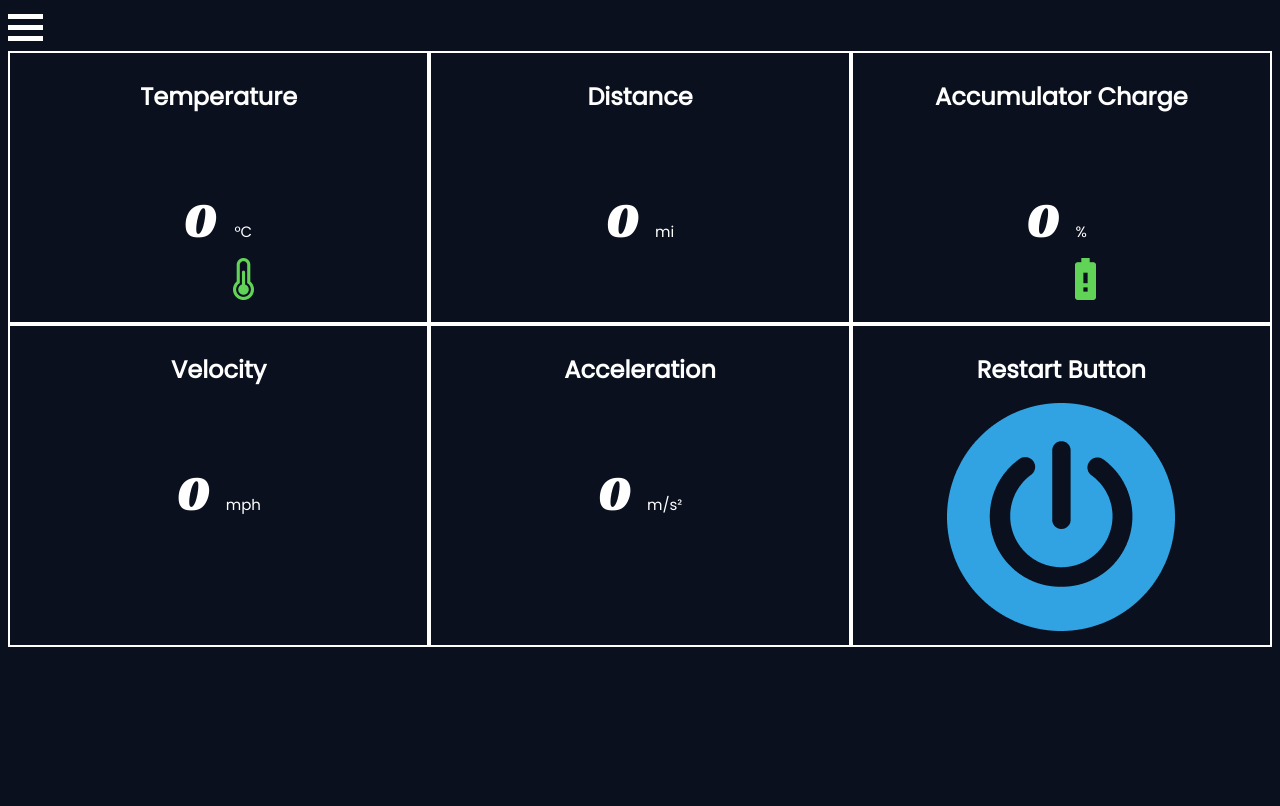
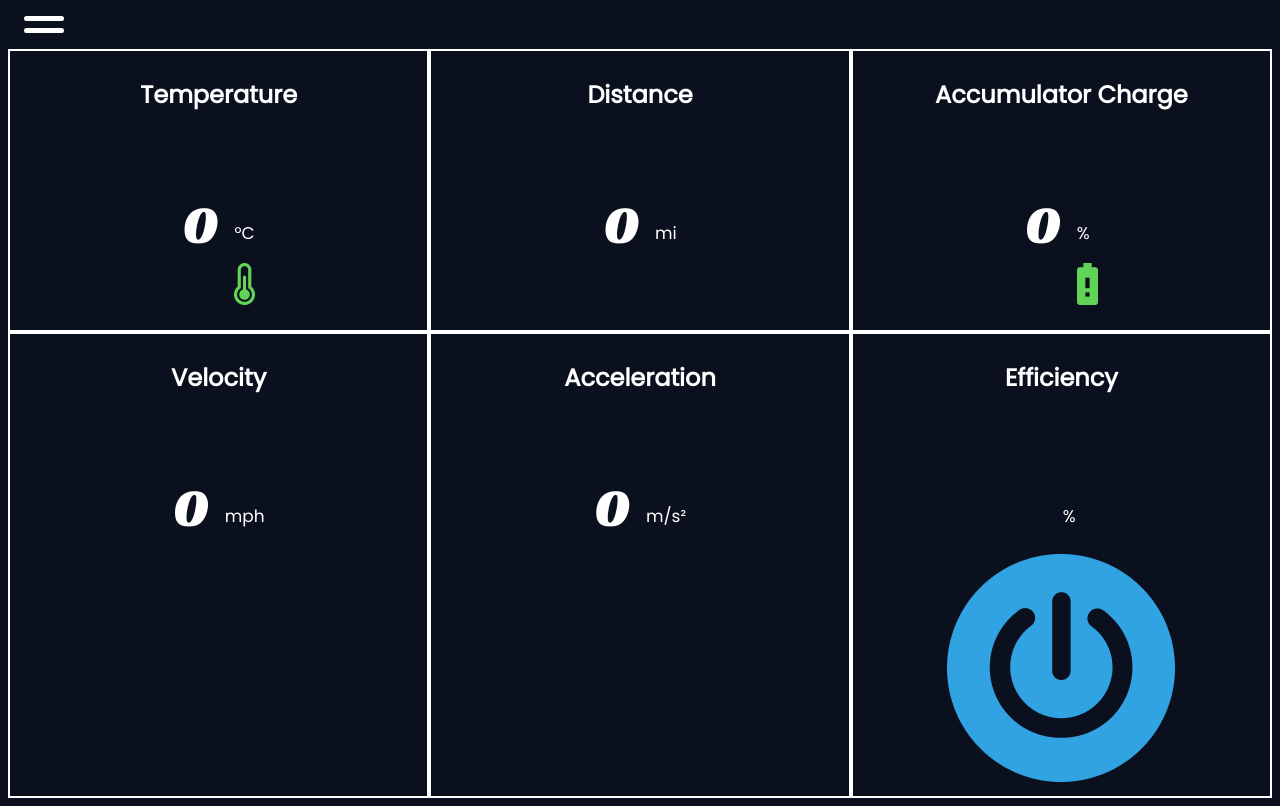
Before and after one commit to Princeton-Racing-Electric/Dashboard, a Flask app: page / in a window 1280 px wide. Before the commit the page ends 647 px from the top, so only its background shows below. Run offline with Flask 2, Linux system fonts and the light colour scheme; parts of the project's set-up code (start-up, migrations or seed data) failed here and were passed over.

Commit message:
some more updates

```diff
--- a/Server/templates/boardv2.html
+++ b/Server/templates/boardv2.html
@@ -23,16 +23,32 @@
         width: 100%;
         height: 10%;
       }
-      .menuicon {
-        display: inline-block;
-        cursor: pointer;
+      .menu{
+        margin: 1em;
+        width: 40px;
       }
-      .bar1, .bar2, .bar3 {
-        width: 35px;
+      .menu:after,
+      .menu:before,
+      .menu div {
+        background-color:#fff;
+        border-radius: 3px;
+        content: '';
+        display: block;
         height: 5px;
-        background-color: #fff;
-        margin: 6px 0;
-        transition: 0.4s;
+        margin: 7px 0;
+        transition: all .2s ease-in-out;
+      }
+      /* Move the upper bar */
+      .menu:hover:before {
+        transform: translateY(12px) rotate(135deg);
+      }
+      /* Move the lower bar */
+      .menu:hover:after {
+        transform: translateY(-12px) rotate(-135deg);
+      }
+      /* Make the mid bar fade out */
+      .menu:hover div {
+        transform: scale(0);
       }
       .container .box {
           width: 100%;
@@ -87,11 +103,7 @@
   <body style = "background-color: #0B101F;">
     <div class = "container">
       <div class="menubar">
-        <div class="menuicon" onclick="myFunction(this)">
-            <div class="bar1"></div>
-            <div class="bar2"></div>
-            <div class="bar3"></div>
-        </div>
+        <div class="menu"></div>
       </div>
       <div class = "box">
         <!-- first row -->
@@ -100,10 +112,10 @@
               <h1 style="color:white; font-family: 'Poppins', sans-serif; text-align:center;  font-size: 24px;">Temperature</h1>
               <div id = "wrap">
                 <div id="left">
-                  <p id="temperature" style="color:white; font-family: 'Racing Sans One', cursive; text-align:center;font-size: 50px;"></p>
+                  <p id="temperature" style="color:white; font-family: 'Racing Sans One', cursive; text-align:center;font-size: 54px;"></p>
                 </div>
                 <div id="right" style="margin-top: 67px;">
-                  <p style="color:white; font-family: 'Poppins', cursive; text-align:center;font-size: 15px;">&#176C</p>
+                  <p style="color:white; font-family: 'Poppins', cursive; text-align:center;font-size: 17px;">&#176C</p>
                   <img id="temp_picture" src="{{url_for('static', filename='Green_Temp_Icon.png')}}" alt="temperature picture" style="width:21px;height:42px;">
                 </div>
               </div>
@@ -112,10 +124,10 @@
             <h1 style="color:white; font-family: 'Poppins', sans-serif;text-align:center; font-size: 24px;">Distance</h1>
             <div id = "wrap">
               <div id="left">
-                <p id="mileage" style="color:white; font-family: 'Racing Sans One', cursive;text-align:center;font-size: 50px;"></p>
+                <p id="mileage" style="color:white; font-family: 'Racing Sans One', cursive;text-align:center;font-size: 54px;"></p>
               </div>
               <div id="right" style="margin-top: 67px;">
-                <p style="color:white; font-family: 'Poppins', cursive; text-align:center;font-size: 15px;">mi</p>
+                <p style="color:white; font-family: 'Poppins', cursive; text-align:center;font-size: 17px;">mi</p>
               </div>
             </div>
           </div>
@@ -123,10 +135,10 @@
             <h1 style="color:white; font-family: 'Poppins', sans-serif; text-align:center; font-size: 24px;">Accumulator Charge</h1>
             <div id = "wrap">
               <div id="left">
-                <p id="voltage" style="color:white; font-family: 'Racing Sans One', cursive; text-align:center;font-size: 50px;"></p>
+                <p id="voltage" style="color:white; font-family: 'Racing Sans One', cursive; text-align:center;font-size: 54px;"></p>
               </div>
               <div id="right" style="margin-top: 67px;">
-                <p style="color:white; font-family: 'Poppins', sans-serif; font-size: 15px;">%</p>
+                <p style="color:white; font-family: 'Poppins', sans-serif; font-size: 17px;">%</p>
                 <img id="battery_picture" src="{{url_for('static', filename='Green_Battery_Icon.png')}}" alt="battery picture" style="width:21px;height:42px;">
               </div>
             </div>
@@ -141,10 +153,10 @@
             <h1 style="color:white; font-family: 'Poppins', sans-serif; text-align:center; font-size: 24px;">Velocity</h1>
             <div id = "wrap">
               <div id="left">
-                <p id="speed" style="color:white; font-family: 'Racing Sans One', cursive; font-size: 50px;"></p>
+                <p id="speed" style="color:white; font-family: 'Racing Sans One', cursive; font-size: 54px;"></p>
               </div>
               <div id="right" style="margin-top: 67px;">
-                <p style="color:white; font-family: 'Poppins', sans-serif; font-size: 15px;">mph</p>
+                <p style="color:white; font-family: 'Poppins', sans-serif; font-size: 17px;">mph</p>
               </div>
             </div>
           </div>
@@ -152,15 +164,23 @@
             <h1 style="color:white; font-family: 'Poppins', sans-serif;text-align:center; font-size: 24px;">Acceleration</h1>
             <div id = "wrap">
               <div id="left">
-                <p id="acceleration" style="color:white; font-family: 'Racing Sans One', cursive;text-align:center; font-size: 50px;"></p>
+                <p id="acceleration" style="color:white; font-family: 'Racing Sans One', cursive;text-align:center; font-size: 54px;"></p>
               </div>
               <div id="right" style="margin-top: 67px;">
-                <p style="color:white; font-family: 'Poppins', cursive;text-align:center; font-size: 15px;">m/s&#178</p>
+                <p style="color:white; font-family: 'Poppins', cursive;text-align:center; font-size: 17px;">m/s&#178</p>
               </div>
             </div>
           </div>
           <div class = "box-cell box3" style="text-align:center">
-            <h1  style="color:white; font-family: 'Poppins', sans-serif;text-align:center; font-size: 24px;"> Restart Button </h1>
+            <h1  style="color:white; font-family: 'Poppins', sans-serif;text-align:center; font-size: 24px;"> Efficiency </h1>
+            <div id = "wrap">
+              <div id="left">
+                <p id="efficiency" style="color:white; font-family: 'Racing Sans One', cursive;text-align:center; font-size: 54px;"></p>
+              </div>
+              <div id="right" style="margin-top: 67px;">
+                <p style="color:white; font-family: 'Poppins', cursive;text-align:center; font-size: 17px;">%</p>
+              </div>
+            </div>
             <a href="/restart" style= "text-align: center;"> <img src="{{url_for('static', filename='Restart Button.png')}}"/> </a>
             <!--"Restart Button.png" -->
           </div>
@@ -171,6 +191,7 @@
 
     <script>
       let x = 4;
+
       const event_temp = new Event("start_temp");
       const event_battery = new Event("start_battery");
 
```
